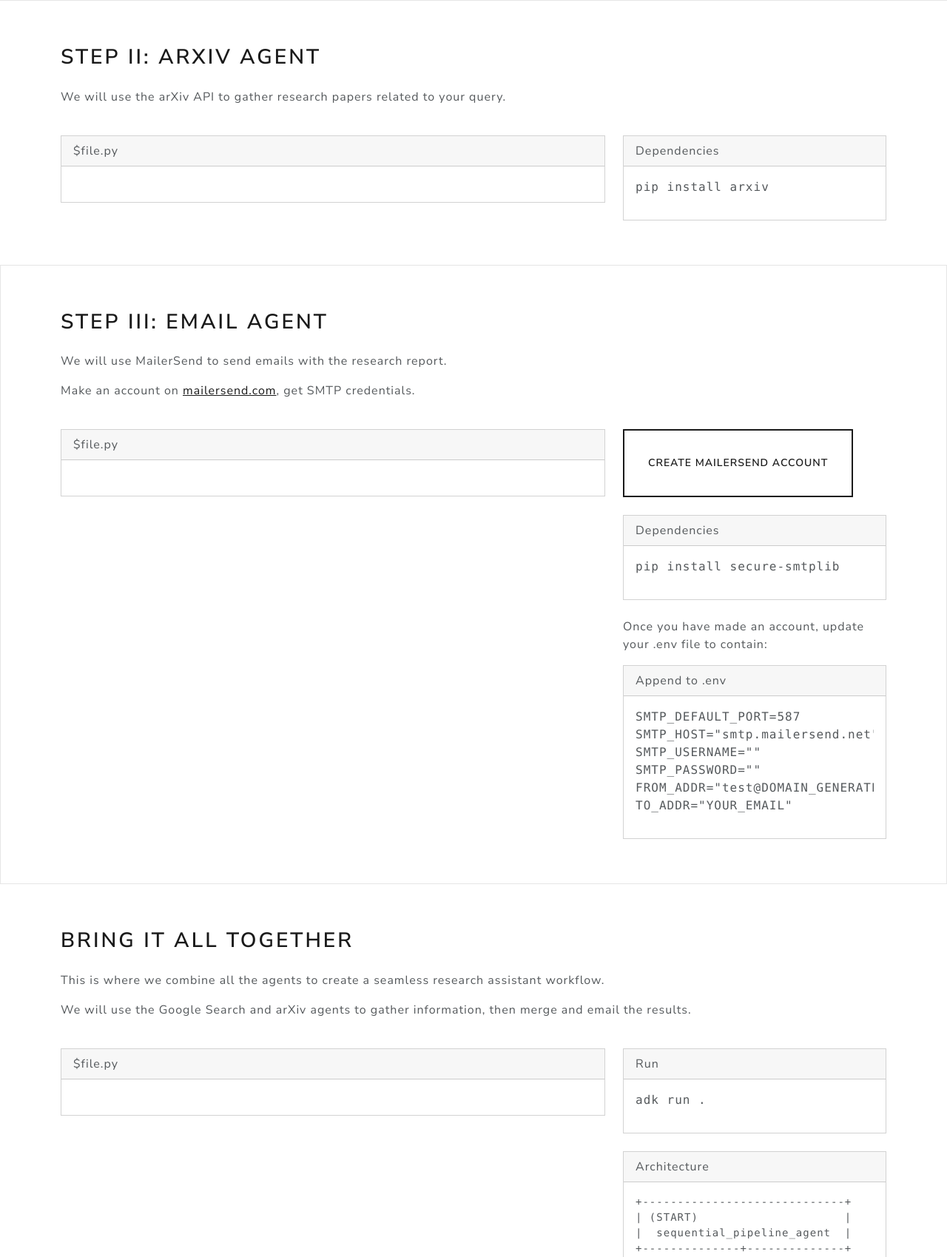
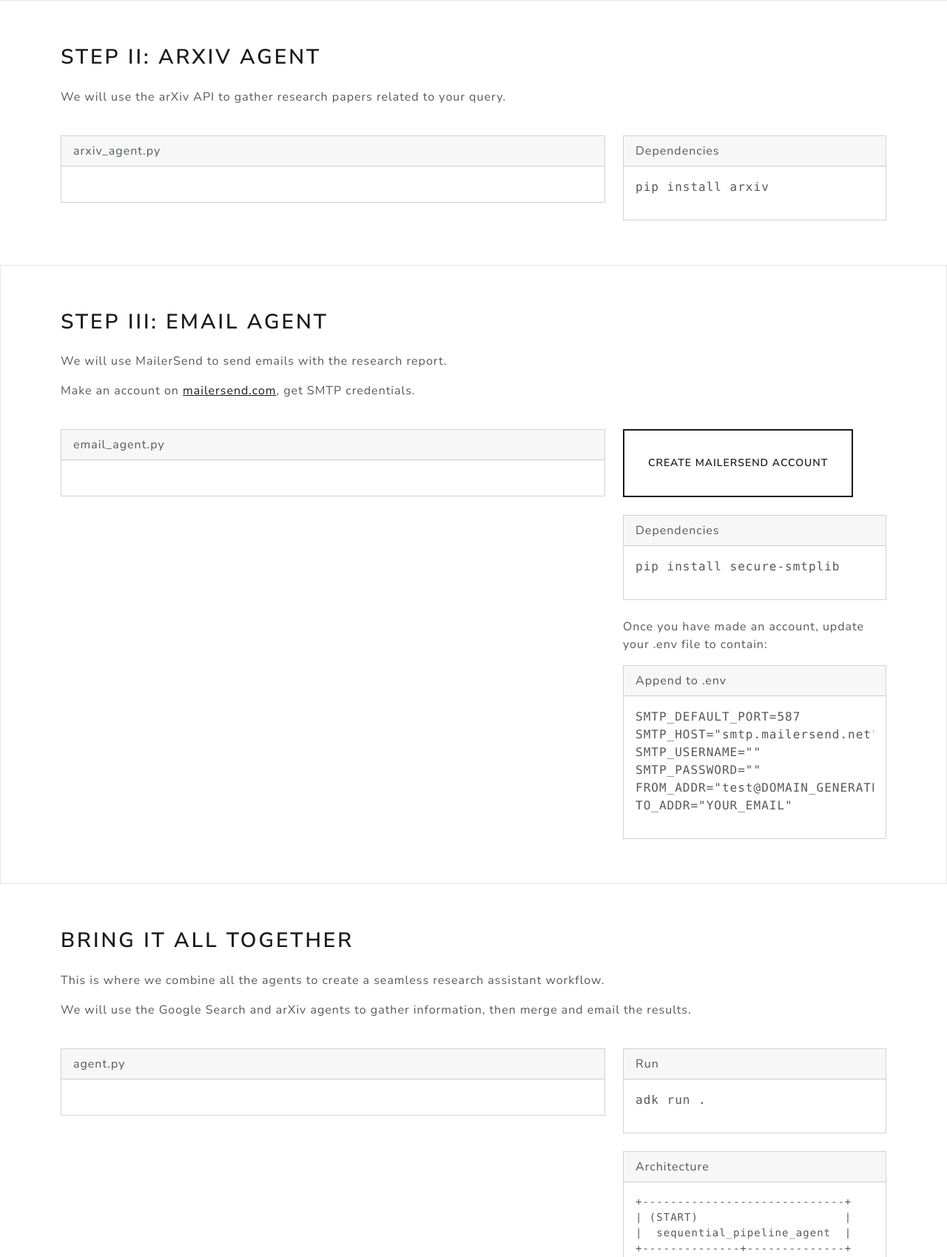
Before and after one commit to nenuadrian/google-agents, a PHP site: page / in a window 1280 px wide. Shown: the part 2371-4070 px from the top of the page at 74% size. Run offline with PHP 8.4, Linux system fonts and the light colour scheme.

Commit message:
snippets

```diff
--- a/workshop/index.php
+++ b/workshop/index.php
@@ -11,7 +11,7 @@ function generate_file_snippets($file)
 
   foreach ($snippets as $snippet) {
     $html[] = '<div class="card">';
-    $html[] = '            <div class="card-header">$file.py</div>';
+    $html[] = "            <div class=\"card-header\">$file.py</div>";
     $html[] = '            <div class="card-body">';
     $html[] = "              <pre class=\"fs-5\"><code>{$snippet}</code></pre>";
     $html[] = '            </div>';
```
